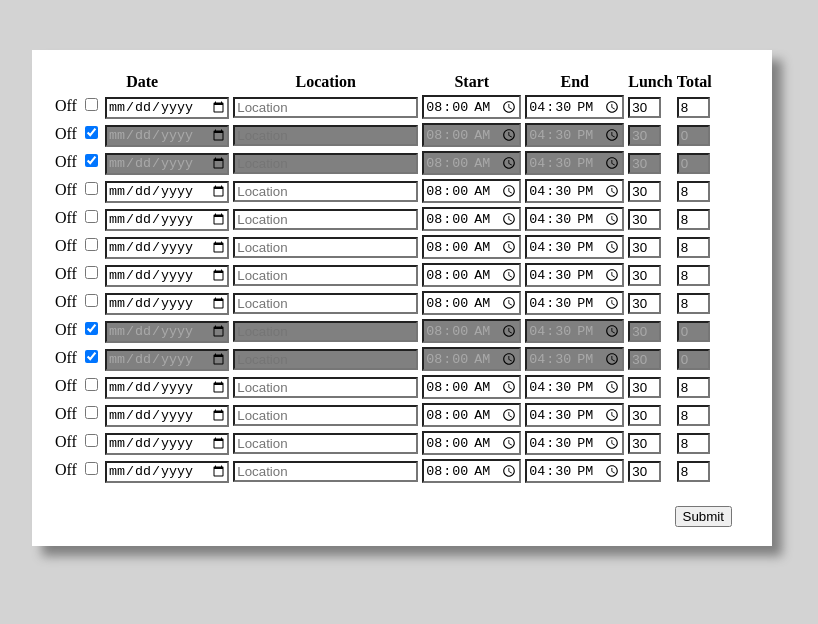
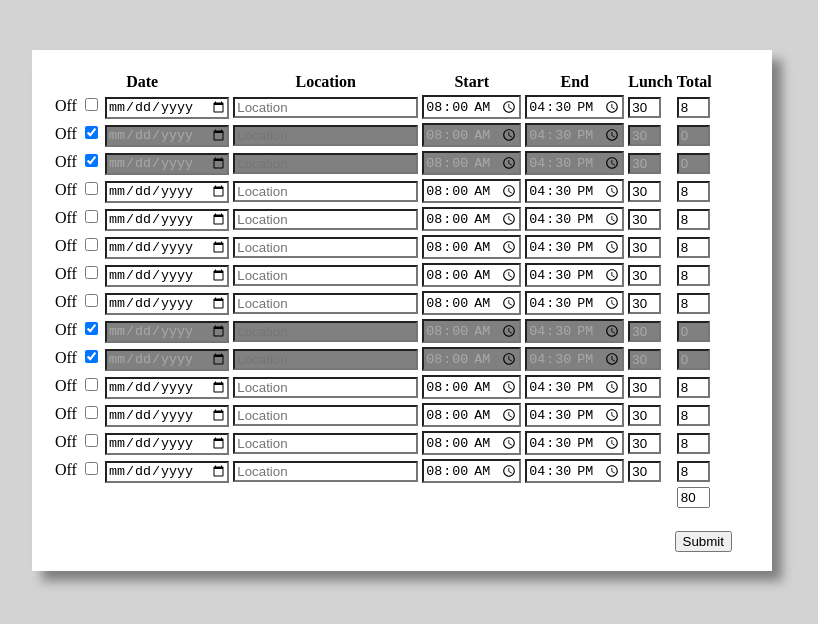
Before and after one commit to jared-mcc/timeSheet, a plain HTML site: page index.html in a window 1280 px wide. Shown: the whole page, without its empty margins (238-1056 px from the left). Drawn offline with Linux system fonts and the light colour scheme.

Commit message:
Implemented big total hours

```diff
--- a/index.html
+++ b/index.html
@@ -339,6 +339,21 @@
                     <input type="text" id="total14" size="1" placeholder="Total Hours">
                 </td>
             </tr>
+            <tr>
+                    <td> <!-- Date -->
+                    </td>
+                    <td> <!-- Location -->
+                    </td>
+                    <td> <!-- Start -->
+                    </td>
+                    <td> <!-- End -->
+                    </td>
+                    <td> <!-- Lunch -->
+                    </td>
+                    <td> <!-- Total -->
+                        <input type="text" id="biggestTotal" size="1" placeholder="Total Hours">
+                    </td>
+                </tr>
         </table>
         <p><button type="button" id="button1">Submit</button></p>
         </div>
--- a/scripts.js
+++ b/scripts.js
@@ -30,6 +30,7 @@ function populateDates(){
 
 //function to set everything to zero if "off"
 function checkOffs(){
+    var bigTotal = 0;
     for(var i = 1; i <= 14; i++){
         if(document.getElementById("off"+i).checked){
             document.getElementById("date"+i).style.color = "darkgrey";
@@ -65,6 +66,8 @@ function checkOffs(){
             document.getElementById("total"+i).style.color = "black";
             document.getElementById("total"+i).style.backgroundColor = "white";
         }
+        bigTotal += Number(document.getElementById("total"+i).value);
+        document.getElementById("biggestTotal").value = bigTotal;
     }
 }
 
```
